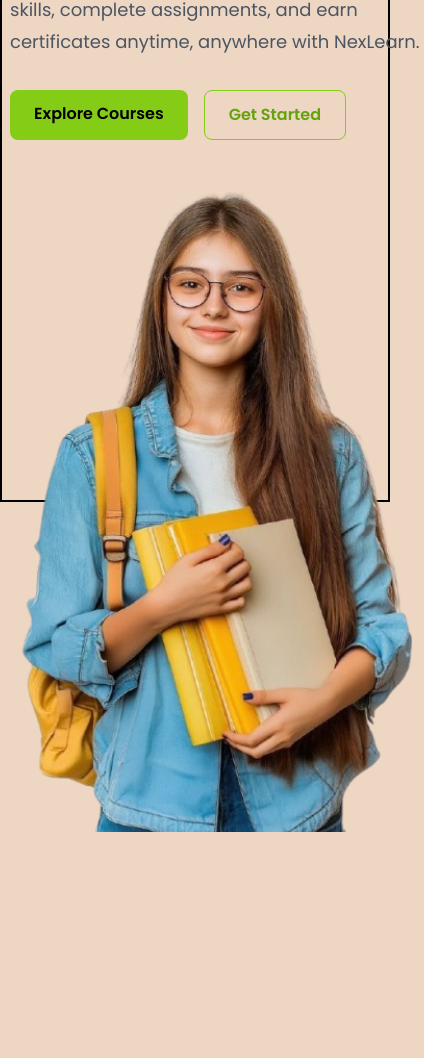
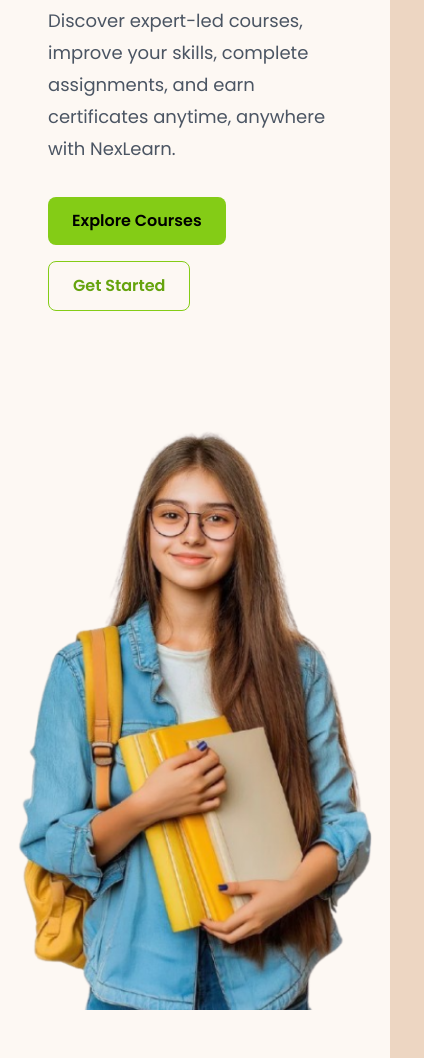
Before and after one commit to Saurabh-Borgaonkar/Digital_learning_platform, a plain HTML site: page client/index.html in a window 390 px wide. Shown: the part 282-1340 px from the top of the page, 424 px wide, since content can reach past the window. Before the commit the page ends 1114 px from the top, so only its background shows below. Drawn offline with nearby package versions, Linux system fonts and the light colour scheme.

Commit message:
Complete responsive hero section

```diff
--- a/client/index.html
+++ b/client/index.html
@@ -167,15 +167,15 @@ font-semibold">
 
 <!-- ================= HERO SECTION ================= -->
 
-<section class="bg-[#edd6c2] py-2 border-2 border-black h-[700px]">
+<section class=" bg-[#FDF8F3] py-2">
 
-    <div class="max-w-7xl mx-auto px-2 py-0">
+    <div class="max-w-7xl mx-auto px-2 pb-10">
 
         <div class="grid lg:grid-cols-2 gap-10 items-center">
 
             <!-- Left Content -->
 
-            <div>
+            <div class="pb-[70px] px-10">
 
                 <p class="text-green-600 font-semibold mb-3">
                     Start Your Learning Journey
@@ -218,11 +218,11 @@ font-semibold">
 
             <!-- Right Image -->
 
-            <div class="flex justify-center">
+            <div class="flex justify-center ">
 
                 <img src="images/hero1.png"
                     alt="Student"
-                    class="w-100 max-w-md">
+                    class="w-[400px] lg:w-[300px]">
 
             </div>
 
```
